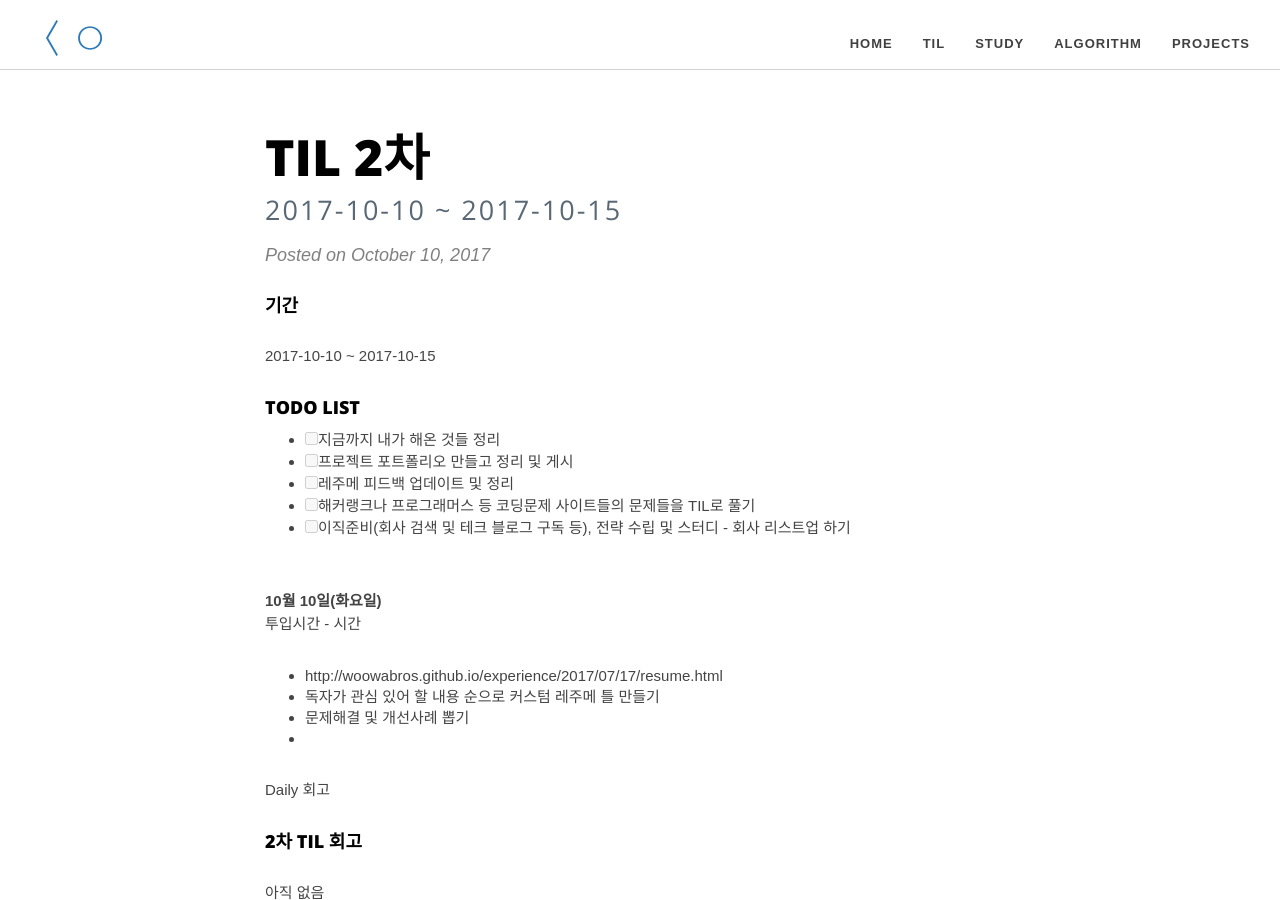
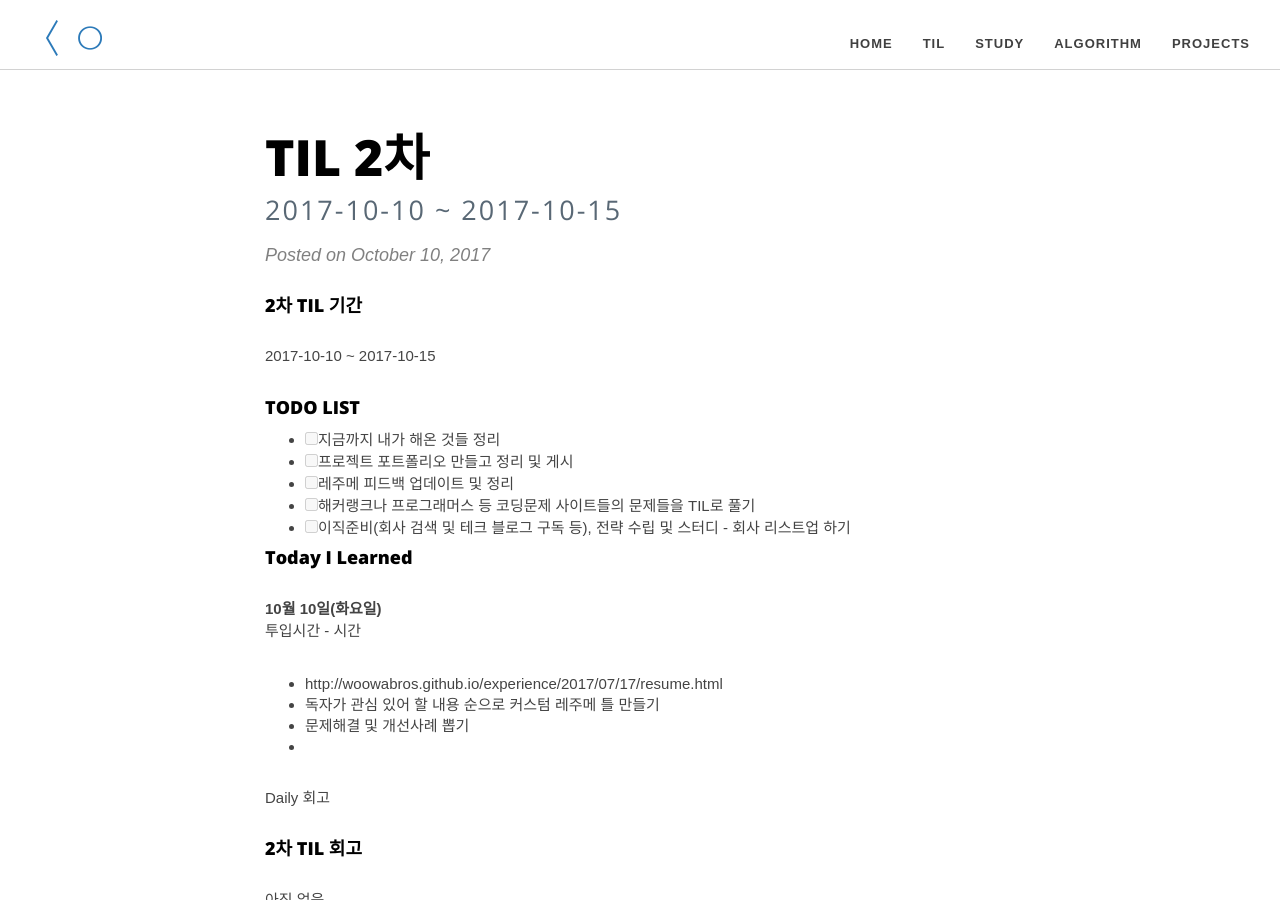
Before and after one commit to seongwoopark/seongwoopark.github.io, a Jekyll site: the page built from _posts/2017-10-10-2차_TIL.md, in a window 1280 px wide and 900 px high. Built offline with Jekyll 4.4.1, drawn with Linux system fonts in a browser that asks for light colours; nearby versions of some CDN libraries; comment, search, counter and statistics services are not loaded.

Commit message:
Change TIL form

```diff
--- a/_posts/2017-10-10-2차_TIL.md
+++ b/_posts/2017-10-10-2차_TIL.md
@@ -5,7 +5,7 @@ subtitle: 2017-10-10 ~ 2017-10-15
 category: TIL
 tags: [TIL, idea, plan]
 ---
-<h4>기간</h4>
+<h4>2차 TIL 기간</h4>
 2017-10-10 ~ 2017-10-15
 
 <h4>TODO LIST</h4>
@@ -15,7 +15,8 @@ tags: [TIL, idea, plan]
 - [ ] 해커랭크나 프로그래머스 등 코딩문제 사이트들의 문제들을 TIL로 풀기
 - [ ] 이직준비(회사 검색 및 테크 블로그 구독 등), 전략 수립 및 스터디 - 회사 리스트업 하기
 
-<br/>**10월 10일(화요일)**<br/>
+<h4>Today I Learned</h4>
+**10월 10일(화요일)**<br/>
 투입시간 - 시간
 - http://woowabros.github.io/experience/2017/07/17/resume.html
 - 독자가 관심 있어 할 내용 순으로 커스텀 레주메 틀 만들기
```
Also changed, not shown: _posts/2017-09-28-1차_TIL.md (+3 -2 lines).
